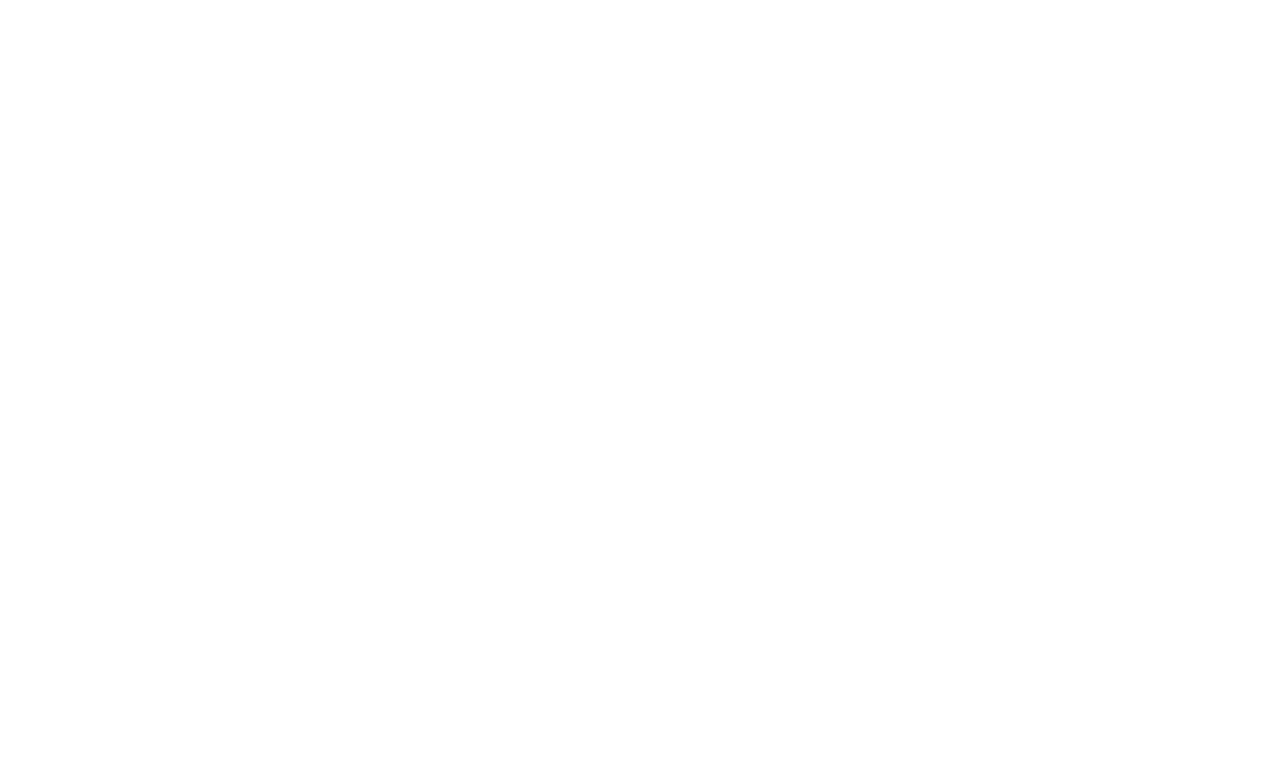
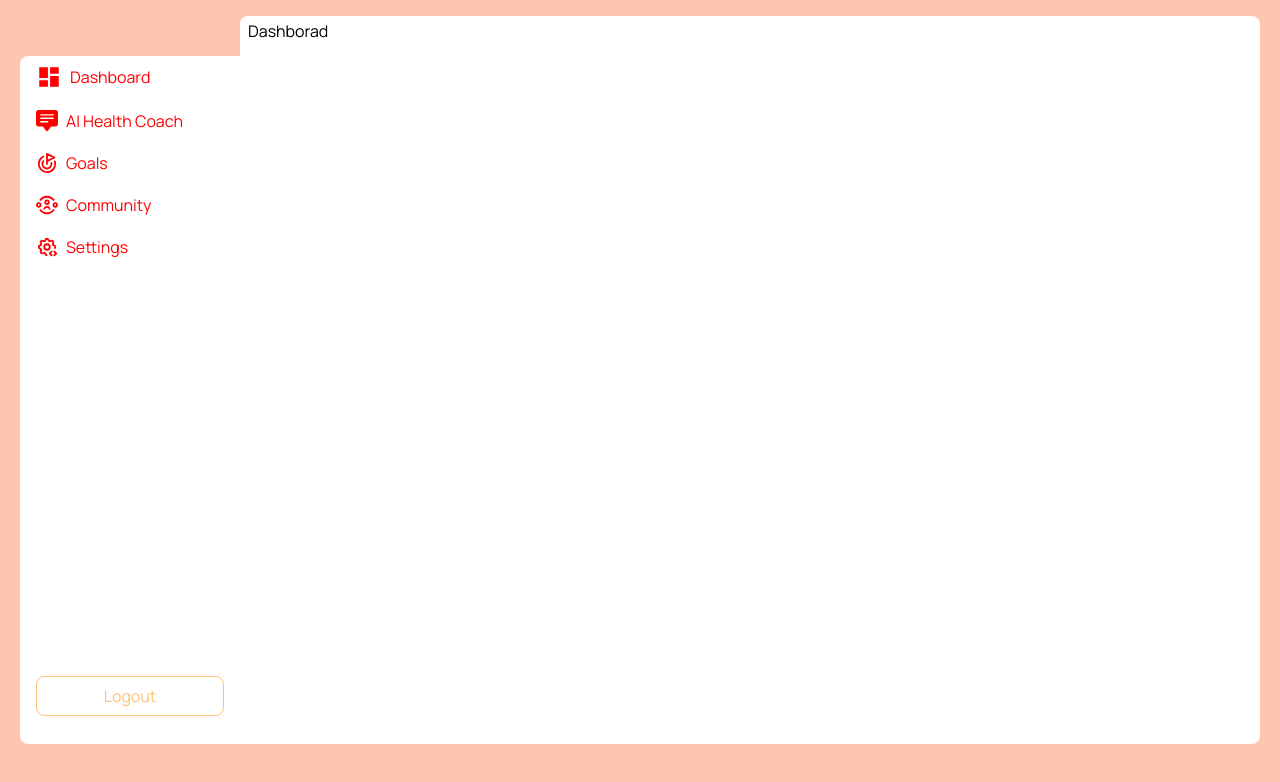
Before and after one commit to tahir-rafique/ai-weight-loss, a React (Vite) app: page /layout in a window 1280 px wide. Before the commit this address had no page. Shown: the top 782 px of the page. Built offline with nearby package versions, Linux system fonts and the light colour scheme.

Commit message:
sidebar updated

```diff
--- a/package.json
+++ b/package.json
@@ -13,6 +13,7 @@
     "@tailwindcss/vite": "^4.0.11",
     "react": "^19.0.0",
     "react-dom": "^19.0.0",
+    "react-icons": "^5.5.0",
     "react-router-dom": "^7.3.0",
     "sass": "^1.85.1",
     "tailwindcss": "^4.0.11"
--- a/src/App.jsx
+++ b/src/App.jsx
@@ -6,6 +6,7 @@
 import VerifyCode from './pages/Login/VerifyCode'
 import NewPassword from './pages/Login/NewPassword'
 import Dashborad from './pages/Dashboard/Dashborad'
+import Layout from './pages/Layout'
 
 function App() {
   return (
@@ -22,7 +23,7 @@
         <Route path='/new-password' element={<NewPassword />} />
 
         {/* Dashboard */}
-        <Route path='dashboard' element={<Dashborad />} />
+        <Route path='layout' element={<Layout />} />
 
       </Routes >
     </>
--- a/src/pages/Dashboard/Dashborad.jsx
+++ b/src/pages/Dashboard/Dashborad.jsx
@@ -2,7 +2,10 @@
 
 const Dashborad = () => {
   return (
-    <div>Dashborad</div>
+    <div className=' bg-[var(--color-background)] h-full rounded-t-[8px] px-2! py-1!'>
+      Dashborad
+
+    </div>
   )
 }
 
--- a/src/pages/Layout.jsx
+++ b/src/pages/Layout.jsx
@@ -1,15 +1,24 @@
 import React from 'react'
 import Sidebar from './Sidebar';
+import Dashborad from './Dashboard/Dashborad.jsx';
 
 const Layout = () => {
     return (
         <>
-            <div>
+            <div className='p-5! py-14! 2xl:px-[80px]! bg-[var(--color-primary)] h-screen w-full'>
+                <div className='flex justify-between bg-[var(--color-background)] h-full w-[100%]
+                 rounded-[8px] py-2!'>
 
-                <Sidebar />
-            </div>
-            <div>
+                    {/* SiderBar */}
+                    <div>
+                        <Sidebar />
+                    </div>
 
+                    {/* Pages condictional rendering on path/location bases  */}
+                    <div className='w-[calc(100%-220px)] h-[105%]! relative top-[-48px] rounded-r-[8px]'>
+                        <Dashborad />
+                    </div>
+                </div>
             </div>
 
 
--- a/src/pages/Sidebar.jsx
+++ b/src/pages/Sidebar.jsx
@@ -1,9 +1,58 @@
 import React from 'react'
+import { NavLink } from 'react-router-dom'
+import Btn from './../components/Btn';
+import { MdDashboard } from "react-icons/md";
+import { BsFillChatSquareTextFill } from "react-icons/bs";
+import { RiUserCommunityLine } from "react-icons/ri";
+import { LuGoal } from "react-icons/lu";
+
+
+import { TbSettingsCode } from "react-icons/tb";
 
 const Sidebar = () => {
-  return (
-    <div>i am side bar</div>
-  )
+    return (
+        <div className='sidebar px-4!  flex flex-col  h-full rounded-t-[8px]  w-[220px]'>
+
+            <div className='flex flex-col justify-between h-full pb-5!'>
+
+
+                <div className='sidebar-links flex flex-col gap-y-5'>
+                    <NavLink to='' className={`navLink hover:text-[var(--color-btn)] flex gap-2 items-center hover:backdrop:backdrop-blur-3xl`}>
+                        <MdDashboard size={26} />
+                        Dashboard
+                    </NavLink>
+
+                    <NavLink to='' className={`hover:text-[var(--color-btn)] flex gap-2 items-center`}>
+                        <BsFillChatSquareTextFill size={22} />
+                        AI Health Coach
+                    </NavLink>
+
+                    <NavLink to='' className={`hover:text-[var(--color-btn)]  flex gap-2`}>
+                        <LuGoal size={22} />
+
+                        Goals
+                    </NavLink>
+
+                    <NavLink to='' className={`hover:text-[var(--color-btn)]  flex gap-2`}>
+                        <RiUserCommunityLine size={22} />
+
+                        Community
+                    </NavLink>
+
+                    <NavLink to='' className={`hover:text-[var(--color-btn)] flex gap-2`}>
+                        <TbSettingsCode size={22} />
+
+                        Settings
+                    </NavLink>
+
+
+                </div>
+                <div>
+                    <Btn title='Logout' className='border! border-[var(--color-btn)]! text-center rounded-[8px] py-2! text-[var(--color-btn)] ' />
+                </div>
+            </div>
+        </div>
+    )
 }
 
 export default Sidebar
--- /dev/null
+++ b/src/styles/components/_sidebar.scss
@@ -0,0 +1,3 @@
+.active{
+    color: red;
+}
--- a/src/styles/main.scss
+++ b/src/styles/main.scss
@@ -4,4 +4,5 @@
 // --------------------------------------
 @use "./base/_colors";
 @use './base/_typography';
-@use './base/rest'
+@use './base/rest';
+@use './components/sidebar.scss';
```
Also changed, not shown: 1 other file (tests, documents, lock files or other folders).
